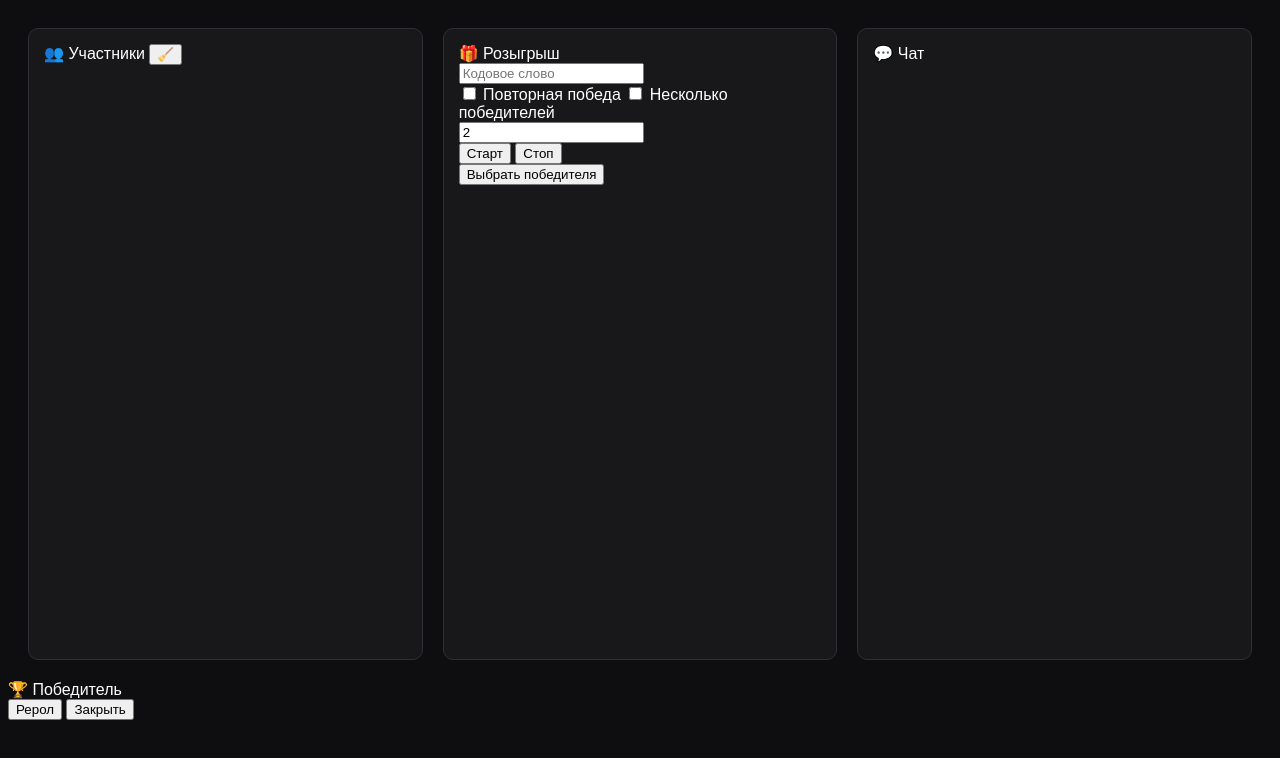
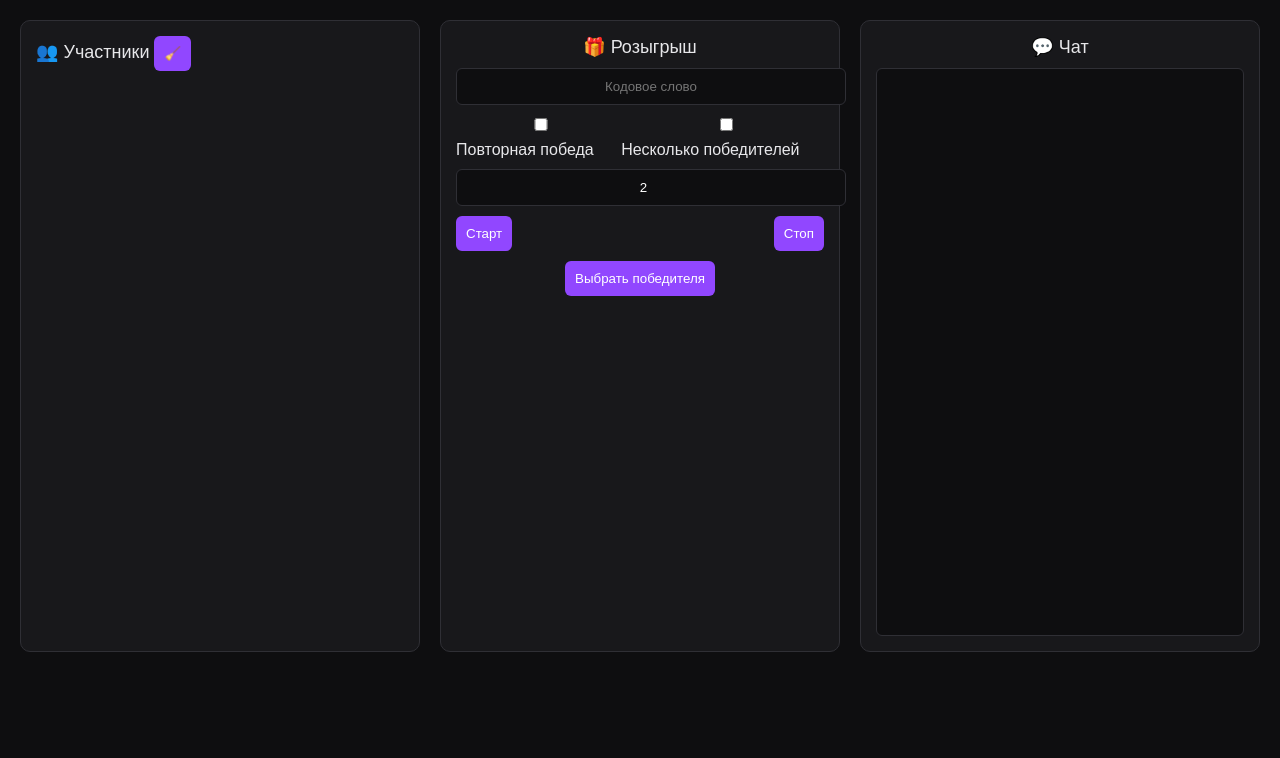
Before and after one commit to vinland614-cloud/ari4kaa-bot-panel, a website: page web/index.html in a window 1280 px wide. Drawn offline with nearby package versions, Linux system fonts and the light colour scheme; no server answers.

Commit message:
Update style.css

```diff
--- a/web/style.css
+++ b/web/style.css
@@ -1,15 +1,18 @@
 body {
+  margin:0;
   background:#0e0e10;
-  color:white;
+  color:#e7e7ea;
   font-family:Arial;
 }
 
+/* контейнер */
 .container {
   display:flex;
   gap:20px;
   padding:20px;
 }
 
+/* блоки */
 .block {
   width:33%;
   background:#18181b;
@@ -17,21 +20,117 @@ body {
   border-radius:10px;
   padding:15px;
   height:600px;
+  display:flex;
+  flex-direction:column;
 }
 
+/* заголовки */
+.blockTitle {
+  font-size:18px;
+  margin-bottom:10px;
+}
+
+.center {
+  text-align:center;
+}
+
+/* инпут */
+input {
+  width:100%;
+  padding:10px;
+  background:#0e0e10;
+  border:1px solid #2f2f35;
+  color:white;
+  border-radius:6px;
+  margin-bottom:10px;
+  text-align:center;
+}
+
+/* чекбоксы */
+.checkboxRow {
+  display:flex;
+  justify-content:space-between;
+  margin-bottom:10px;
+}
+
+/* кнопки */
+.buttons {
+  display:flex;
+  justify-content:space-between;
+  margin-bottom:10px;
+}
+
+button {
+  background:#9147ff;
+  border:none;
+  color:white;
+  padding:10px;
+  border-radius:6px;
+  cursor:pointer;
+}
+
+button:hover {
+  background:#772ce8;
+}
+
+button.active {
+  background:gray;
+}
+
+/* чат */
+.chat {
+  flex:1;
+  background:#0e0e10;
+  border:1px solid #2f2f35;
+  padding:10px;
+  overflow-y:auto;
+  border-radius:6px;
+}
+
+/* участники */
+#participantsList {
+  list-style:none;
+  padding:0;
+  overflow-y:auto;
+}
+
+/* строка участника */
 .participantItem {
   display:flex;
   justify-content:space-between;
+  align-items:center;
+  background:#0e0e10;
+  border:1px solid #2f2f35;
   padding:8px;
   border-radius:6px;
   margin-bottom:5px;
 }
 
+/* победитель */
 .winner {
   border:2px solid yellow;
+  font-weight:bold;
 }
 
-.chat {
+/* модалка */
+.modal {
+  display:none;
+  position:fixed;
+  z-index:999;
+  left:0;
+  top:0;
+  width:100%;
   height:100%;
-  overflow:auto;
+  background:rgba(0,0,0,0.8);
 }
+
+/* окно */
+.modalWindow {
+  background:#18181b;
+  width:500px;
+  margin:120px auto;
+  padding:20px;
+  border-radius:10px;
+  border:1px solid #2f2f35;
+  text-align:center;
+}
```
